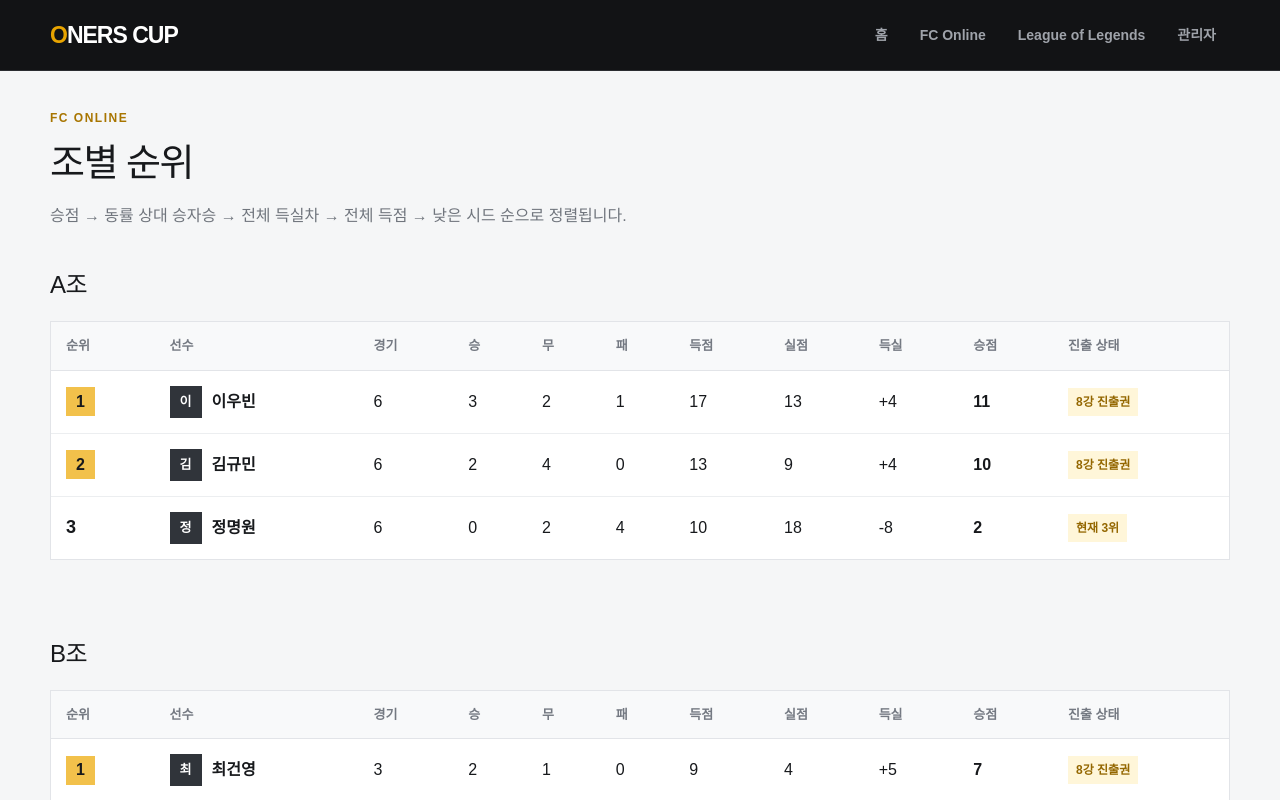
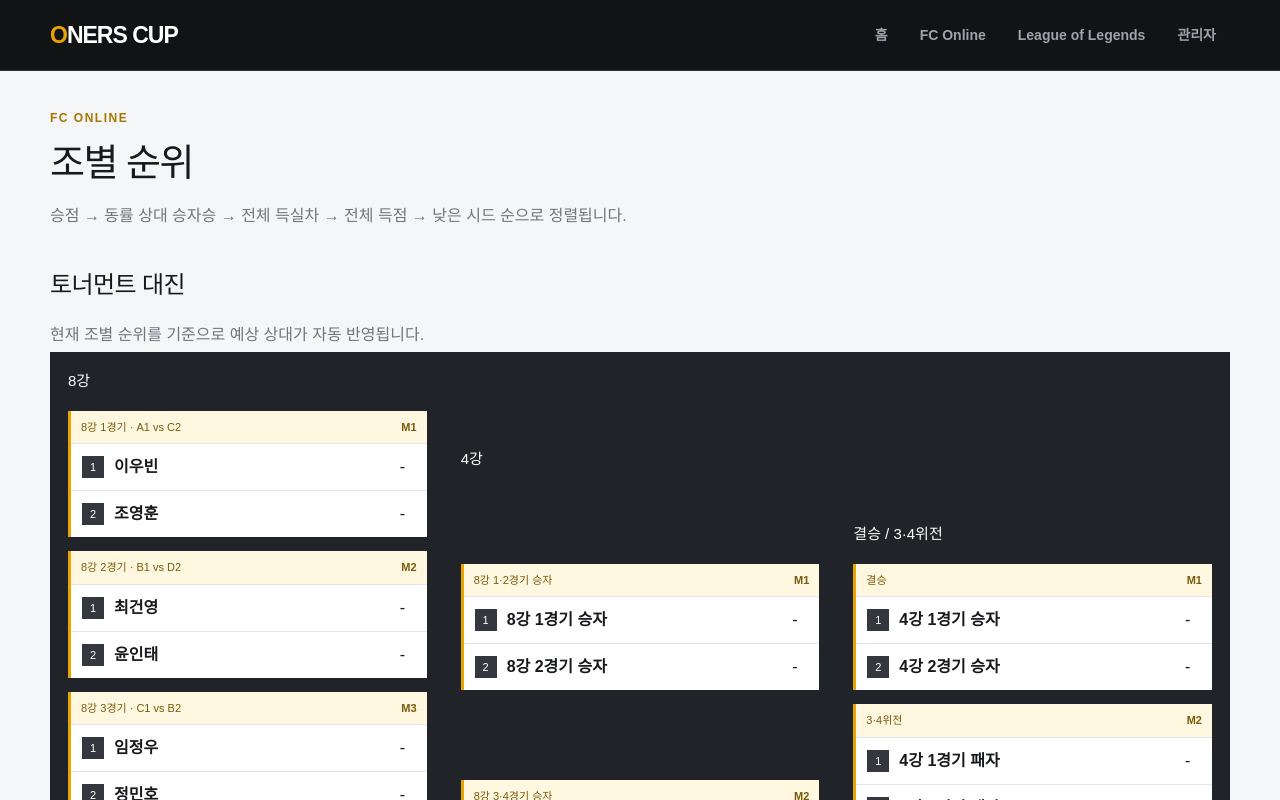
Before and after one commit to 00skgun/oners_game_rank, a Next.js app: page /fc-online in a window 1280 px wide. Shown: the top 800 px of the page. Built offline with nearby package versions, Linux system fonts and the light colour scheme; no server answers; the database is empty.

Commit message:
Add FC bracket and LoL match creation

```diff
--- a/app/fc-online/page.tsx
+++ b/app/fc-online/page.tsx
@@ -4,6 +4,9 @@ import {useEffect,useState} from 'react';
 import {FcTable} from '@/components/FcTable';
 import {fcMatches as fallbackMatches,fcPlayers as fallbackPlayers,type FcMatch,type FcPlayer} from '@/lib/data';
 import {createBrowserSupabase} from '@/lib/supabase/browser';
+import {rankFc} from '@/lib/rankings/fc-ranking';
+import {initial} from '@/lib/data';
+import {FcBracket} from '@/components/FcBracket';
 
 export default function Fc(){
   const [players,setPlayers]=useState<FcPlayer[]>(fallbackPlayers),[matches,setMatches]=useState<FcMatch[]>(fallbackMatches);
@@ -11,5 +14,13 @@ export default function Fc(){
     supabase.from('fc_players').select('id,name,group_name,seed'),
     supabase.from('fc_matches').select('id,group_name,round_number,player_a_id,player_b_id,player_a_score,player_b_score,status'),
   ]).then(([p,m])=>{if(!p.data?.length||!m.data?.length)return;const ps:FcPlayer[]=p.data.map(x=>({id:x.id,name:x.name,group:x.group_name,seed:x.seed}));const byId=new Map(ps.map(x=>[x.id,x.name]));const ms:FcMatch[]=m.data.map(x=>({id:x.id,group:x.group_name,round:x.round_number,a:byId.get(x.player_a_id)??'-',b:byId.get(x.player_b_id)??'-',sa:x.player_a_score,sb:x.player_b_score,status:x.status as FcMatch['status']}));setPlayers(ps);setMatches(ms)})},[]);
-  return <main className="wrap section"><div className="eyebrow">FC ONLINE</div><h1>조별 순위</h1><p className="sub">승점 → 동률 상대 승자승 → 전체 득실차 → 전체 득점 → 낮은 시드 순으로 정렬됩니다.</p>{['A','B','C','D'].map(g=><section className="section" key={g}><h2>{g}조</h2><FcTable group={g} players={players} matches={matches}/></section>)}<section className="section"><h2>최근 경기</h2><div className="match-list">{matches.filter(m=>m.status==='완료').slice(-6).reverse().map(m=><div className="match" key={m.id}><span className="state">{m.group}조 · {m.round}차</span><b className="right">{m.a}</b><span className="score">{m.sa} : {m.sb}</span><b>{m.b}</b><span className="badge">완료</span></div>)}</div></section><section className="section"><h2>8강 대진</h2><div className="grid">{[['이우빈','조영훈'],['최건영','윤인태'],['임정우','정민호'],['이태훈','김규민']].map((x,i)=><div className="card" key={i}><span className="eyebrow">QUARTERFINAL {i+1}</span><div className="match"><span>예정</span><b>{x[0]}</b><span className="score">VS</span><b>{x[1]}</b></div></div>)}</div></section></main>;
+  const ranked=(group:string)=>rankFc(players.filter(p=>p.group===group),matches.filter(m=>m.group===group),group==='B'?initial:{});
+  const groups=Object.fromEntries(['A','B','C','D'].map(g=>[g,ranked(g)]));
+  const quarterfinals=[
+    {label:'8강 1경기 · A1 vs C2',a:groups.A[0]?.name??'A조 1위',b:groups.C[1]?.name??'C조 2위'},
+    {label:'8강 2경기 · B1 vs D2',a:groups.B[0]?.name??'B조 1위',b:groups.D[1]?.name??'D조 2위'},
+    {label:'8강 3경기 · C1 vs B2',a:groups.C[0]?.name??'C조 1위',b:groups.B[1]?.name??'B조 2위'},
+    {label:'8강 4경기 · D1 vs A2',a:groups.D[0]?.name??'D조 1위',b:groups.A[1]?.name??'A조 2위'},
+  ];
+  return <main className="wrap section"><div className="eyebrow">FC ONLINE</div><h1>조별 순위</h1><p className="sub">승점 → 동률 상대 승자승 → 전체 득실차 → 전체 득점 → 낮은 시드 순으로 정렬됩니다.</p><section className="section"><h2>토너먼트 대진</h2><p className="sub">현재 조별 순위를 기준으로 예상 상대가 자동 반영됩니다.</p><FcBracket quarterfinals={quarterfinals}/></section>{['A','B','C','D'].map(g=><section className="section" key={g}><h2>{g}조</h2><FcTable group={g} players={players} matches={matches}/></section>)}<section className="section"><h2>최근 경기</h2><div className="match-list">{matches.filter(m=>m.status==='완료').slice(-6).reverse().map(m=><div className="match" key={m.id}><span className="state">{m.group}조 · {m.round}차</span><b className="right">{m.a}</b><span className="score">{m.sa} : {m.sb}</span><b>{m.b}</b><span className="badge">완료</span></div>)}</div></section></main>;
 }
--- a/app/globals.css
+++ b/app/globals.css
@@ -74,6 +74,8 @@ a { color: inherit; text-decoration: none; }
 .admin-head { display: flex; align-items: center; justify-content: space-between; margin-top: 24px; padding: 14px 16px; background: #fff; border: 1px solid var(--line); }
 .btn.secondary { color: #fff; background: #30343a; }
 .admin-list { display: grid; gap: 8px; }
+.admin-create-grid { display: grid; grid-template-columns: repeat(2,1fr); gap: 14px; }
+.compact-fields { display: grid; grid-template-columns: repeat(2,1fr); gap: 8px; }
 .admin-row { display: grid; grid-template-columns: 90px minmax(90px,1fr) 72px 20px 72px minmax(90px,1fr) 70px; align-items: center; gap: 8px; padding: 12px; background: #fff; border: 1px solid var(--line); }
 .admin-row input,.set-fields input,.set-fields select { width: 100%; padding: 9px; color: var(--ink); background: #fff; border: 1px solid #cfd2d7; }
 .admin-label { color: #666c75; font-size: 13px; font-weight: 700; }
@@ -83,6 +85,17 @@ a { color: inherit; text-decoration: none; }
 .player-editor { display: grid; grid-template-columns: minmax(260px,1fr) repeat(3,90px) 70px; align-items: end; gap: 10px; padding: 12px; background: #fff; border: 1px solid var(--line); }
 .player-editor label { color: #666c75; font-size: 12px; font-weight: 700; }
 .player-editor input { width: 100%; padding: 9px; color: var(--ink); background: #fff; border: 1px solid #cfd2d7; }
+.bracket-shell { overflow-x: auto; padding: 4px 0 12px; }
+.bracket { display: grid; grid-template-columns: repeat(3,minmax(260px,1fr)); gap: 34px; min-width: 900px; padding: 18px; background: #202327; }
+.bracket-round { display: flex; flex-direction: column; gap: 14px; }
+.bracket-round h3 { margin: 0 0 4px; color: #fff; font-size: 15px; }
+.bracket-semis { justify-content: space-around; padding: 40px 0 15px; }
+.bracket-finals { justify-content: center; padding: 40px 0 15px; }
+.bracket-match { position: relative; background: #fff; border-left: 3px solid var(--accent); }
+.bracket-match-head { display: flex; justify-content: space-between; padding: 8px 10px; color: #7a5a0b; background: #fff7df; font-size: 11px; }
+.bracket-player { display: grid; grid-template-columns: 24px 1fr 16px; align-items: center; gap: 8px; padding: 11px; border-top: 1px solid var(--line); }
+.bracket-player strong { overflow: hidden; text-overflow: ellipsis; white-space: nowrap; }
+.seed-dot { display: grid; width: 22px; height: 22px; place-items: center; color: #fff; background: #34383e; font-size: 11px; }
 
 @media (max-width: 720px) {
   .nav { flex-wrap: wrap; padding-top: 14px; }
@@ -99,4 +112,5 @@ a { color: inherit; text-decoration: none; }
   .set-fields { grid-template-columns: repeat(2,1fr); }
   .player-editor { grid-template-columns: repeat(3,1fr); }
   .player-editor > div,.player-editor .btn { grid-column: 1/-1; }
+  .admin-create-grid { grid-template-columns: 1fr; }
 }
--- a/app/lol/page.tsx
+++ b/app/lol/page.tsx
@@ -7,7 +7,7 @@ import {averageKills,kda,type LolStat} from '@/lib/rankings/lol-stats';
 import {killParticipation,lolPlayers,playerKda,type LolPlayerStat} from '@/lib/lol-players';
 import {createBrowserSupabase} from '@/lib/supabase/browser';
 
-type PublicMatch={a:string;b:string;aw:number;bw:number;status:'완료';playedAt:string};
+type PublicMatch={a:string;b:string;aw:number;bw:number;status:'완료'|'예정';playedAt:string};
 
 export default function Lol(){
   const [teams,setTeams]=useState<string[]>(fallbackTeams),[matches,setMatches]=useState<PublicMatch[]>(fallbackMatches),[teamStats,setTeamStats]=useState<LolStat[]>(fallbackStats);
@@ -18,7 +18,7 @@ export default function Lol(){
     supabase.from('lol_match_sets').select('match_id,team_a_kills,team_a_assists,team_b_kills,team_b_assists,winner_team_id'),
     supabase.from('lol_players').select('id,team_id,real_name,nickname,tag_line,position'),
     supabase.from('lol_player_set_stats').select('player_id,kills,deaths,assists'),
-  ]).then(([t,m,s,p,ps])=>{if(!t.data?.length||!m.data?.length||!s.data?.length)return;const names=new Map(t.data.map(x=>[x.id,x.name]));const stats=new Map<string,LolStat>(t.data.map(x=>[x.id,{name:x.name,sets:0,kills:0,deaths:0,assists:0}]));const publicMatches:PublicMatch[]=[];for(const match of m.data){const sets=s.data.filter(x=>x.match_id===match.id);if(!sets.length)continue;let aw=0,bw=0;for(const set of sets){if(set.winner_team_id===match.team_a_id)aw++;else if(set.winner_team_id===match.team_b_id)bw++;const a=stats.get(match.team_a_id)!,b=stats.get(match.team_b_id)!;a.sets++;b.sets++;a.kills+=set.team_a_kills;a.deaths+=set.team_b_kills;a.assists+=set.team_a_assists;b.kills+=set.team_b_kills;b.deaths+=set.team_a_kills;b.assists+=set.team_b_assists}publicMatches.push({a:names.get(match.team_a_id)??'-',b:names.get(match.team_b_id)??'-',aw,bw,status:'완료',playedAt:match.scheduled_at?.slice(0,10)??''})}setTeams(t.data.map(x=>x.name));setMatches(publicMatches);setTeamStats([...stats.values()]);if(p.data?.length&&ps.data?.length){setPlayerRows(p.data.map(player=>{const rows=ps.data.filter(x=>x.player_id===player.id);return{team:names.get(player.team_id)??'-',position:player.position,realName:player.real_name,nickname:player.nickname,tag:player.tag_line,sets:rows.length,kills:rows.reduce((n,x)=>n+x.kills,0),deaths:rows.reduce((n,x)=>n+x.deaths,0),assists:rows.reduce((n,x)=>n+x.assists,0),teamKills:stats.get(player.team_id)?.kills??0}}))}})},[]);
+  ]).then(([t,m,s,p,ps])=>{if(!t.data?.length||!m.data?.length)return;const setRows=s.data??[];const names=new Map(t.data.map(x=>[x.id,x.name]));const stats=new Map<string,LolStat>(t.data.map(x=>[x.id,{name:x.name,sets:0,kills:0,deaths:0,assists:0}]));const publicMatches:PublicMatch[]=[];for(const match of m.data){const sets=setRows.filter(x=>x.match_id===match.id);let aw=0,bw=0;for(const set of sets){if(set.winner_team_id===match.team_a_id)aw++;else if(set.winner_team_id===match.team_b_id)bw++;const a=stats.get(match.team_a_id)!,b=stats.get(match.team_b_id)!;a.sets++;b.sets++;a.kills+=set.team_a_kills;a.deaths+=set.team_b_kills;a.assists+=set.team_a_assists;b.kills+=set.team_b_kills;b.deaths+=set.team_a_kills;b.assists+=set.team_b_assists}publicMatches.push({a:names.get(match.team_a_id)??'-',b:names.get(match.team_b_id)??'-',aw,bw,status:match.status==='완료'?'완료':'예정',playedAt:match.scheduled_at?.slice(0,10)??''})}setTeams(t.data.map(x=>x.name));setMatches(publicMatches);setTeamStats([...stats.values()]);if(p.data?.length&&ps.data?.length){setPlayerRows(p.data.map(player=>{const rows=ps.data.filter(x=>x.player_id===player.id);return{team:names.get(player.team_id)??'-',position:player.position,realName:player.real_name,nickname:player.nickname,tag:player.tag_line,sets:rows.length,kills:rows.reduce((n,x)=>n+x.kills,0),deaths:rows.reduce((n,x)=>n+x.deaths,0),assists:rows.reduce((n,x)=>n+x.assists,0),teamKills:stats.get(player.team_id)?.kills??0}}))}})},[]);
 
   const standings=rankLol(teams,matches);
   const stats=[...teamStats].sort((a,b)=>{const ak=a.deaths===0?(a.kills+a.assists>0?Infinity:0):Number(kda(a));const bk=b.deaths===0?(b.kills+b.assists>0?Infinity:0):Number(kda(b));return bk-ak});
@@ -26,7 +26,7 @@ export default function Lol(){
 
   return <main className="wrap section"><div className="eyebrow">LEAGUE OF LEGENDS</div><h1>4팀 단일 풀리그</h1><p className="sub">각 팀이 서로 한 번씩 경기합니다. 풀리그 종료 후 1·2위는 결승, 3·4위는 3·4위전을 진행합니다.</p>
     <section className="section"><h2>팀 순위</h2><div className="table-shell"><table className="table"><thead><tr>{['순위','팀명','경기','승','패','세트 승','세트 패','세트 득실','포스트시즌'].map(x=><th key={x}>{x}</th>)}</tr></thead><tbody>{standings.map((r,i)=><tr key={r.name}><td><span className={i<2?'medal':'rank'}>{i+1}</span></td><td><div className="team"><span className="avatar">{r.name[0]}</span>{r.name}</div></td><td>{r.played}</td><td>{r.w}</td><td>{r.l}</td><td>{r.sf}</td><td>{r.sa}</td><td>{r.sf-r.sa>0?'+':''}{r.sf-r.sa}</td><td><span className="badge">{i<2?'결승 진출권':'3·4위전'}</span></td></tr>)}</tbody></table></div></section>
-    <section className="section"><h2>완료 경기</h2><div className="match-list">{matches.map(m=><div className="match" key={`${m.a}-${m.b}`}><span className="state">{m.playedAt}</span><b className="right">{m.a}</b><span className="score">{m.aw} : {m.bw}</span><b>{m.b}</b><span className="badge">완료</span></div>)}</div></section>
+    <section className="section"><h2>경기 일정 및 결과</h2><div className="match-list">{matches.map(m=><div className="match" key={`${m.a}-${m.b}-${m.playedAt}`}><span className="state">{m.playedAt||'일정 미정'}</span><b className="right">{m.a}</b><span className="score">{m.status==='완료'?`${m.aw} : ${m.bw}`:'VS'}</span><b>{m.b}</b><span className="badge">{m.status}</span></div>)}</div></section>
     <section className="section"><h2>팀 통계</h2><div className="table-shell"><table className="table"><thead><tr>{['순위','팀명','진행 세트','킬','데스','어시스트','KDA','세트당 평균 킬'].map(x=><th key={x}>{x}</th>)}</tr></thead><tbody>{stats.map((r,i)=><tr key={r.name}><td><span className={i<2?'medal':'rank'}>{i+1}</span></td><td><div className="team"><span className="avatar">{r.name[0]}</span>{r.name}</div></td><td>{r.sets}</td><td>{r.kills}</td><td>{r.deaths}</td><td>{r.assists}</td><td><b>{r.sets?kda(r):'-'}</b></td><td>{averageKills(r)}</td></tr>)}</tbody></table></div></section>
     <section className="section"><h2>개인 순위</h2><p className="sub">현재까지 진행된 세트의 개인 기록을 합산했으며 KDA 순으로 정렬됩니다.</p><div className="table-shell"><table className="table"><thead><tr>{['순위','선수','팀','포지션','세트','킬','데스','어시스트','KDA','킬관여율'].map(x=><th key={x}>{x}</th>)}</tr></thead><tbody>{playerStats.map((p,i)=><tr key={`${p.team}-${p.nickname}`}><td><span className={i<2?'medal':'rank'}>{i+1}</span></td><td><div className="player-name">{p.realName}({p.nickname})</div><div className="player-tag">#{p.tag}</div></td><td>{p.team}</td><td>{p.position}</td><td>{p.sets}</td><td>{p.kills}</td><td>{p.deaths}</td><td>{p.assists}</td><td><b>{Number.isFinite(playerKda(p))?playerKda(p).toFixed(2):'Perfect'}</b></td><td>{killParticipation(p).toFixed(1)}%</td></tr>)}</tbody></table></div></section>
   </main>;
--- /dev/null
+++ b/components/FcBracket.tsx
@@ -0,0 +1,30 @@
+type BracketMatch={label:string;a:string;b:string};
+
+export function FcBracket({quarterfinals}:{quarterfinals:BracketMatch[]}){
+  return <div className="bracket-shell">
+    <div className="bracket">
+      <div className="bracket-round">
+        <h3>8강</h3>
+        {quarterfinals.map((match,i)=><MatchCard key={match.label} match={match} number={i+1}/>) }
+      </div>
+      <div className="bracket-round bracket-semis">
+        <h3>4강</h3>
+        <MatchCard number={1} match={{label:'8강 1·2경기 승자',a:'8강 1경기 승자',b:'8강 2경기 승자'}} />
+        <MatchCard number={2} match={{label:'8강 3·4경기 승자',a:'8강 3경기 승자',b:'8강 4경기 승자'}} />
+      </div>
+      <div className="bracket-round bracket-finals">
+        <h3>결승 / 3·4위전</h3>
+        <MatchCard number={1} match={{label:'결승',a:'4강 1경기 승자',b:'4강 2경기 승자'}} />
+        <MatchCard number={2} match={{label:'3·4위전',a:'4강 1경기 패자',b:'4강 2경기 패자'}} />
+      </div>
+    </div>
+  </div>;
+}
+
+function MatchCard({match,number}:{match:BracketMatch;number:number}){
+  return <div className="bracket-match">
+    <div className="bracket-match-head"><span>{match.label}</span><b>M{number}</b></div>
+    <div className="bracket-player"><span className="seed-dot">1</span><strong>{match.a}</strong><span>-</span></div>
+    <div className="bracket-player"><span className="seed-dot">2</span><strong>{match.b}</strong><span>-</span></div>
+  </div>;
+}
```
Also changed, not shown: app/admin/page.tsx (+5 -0 lines).
